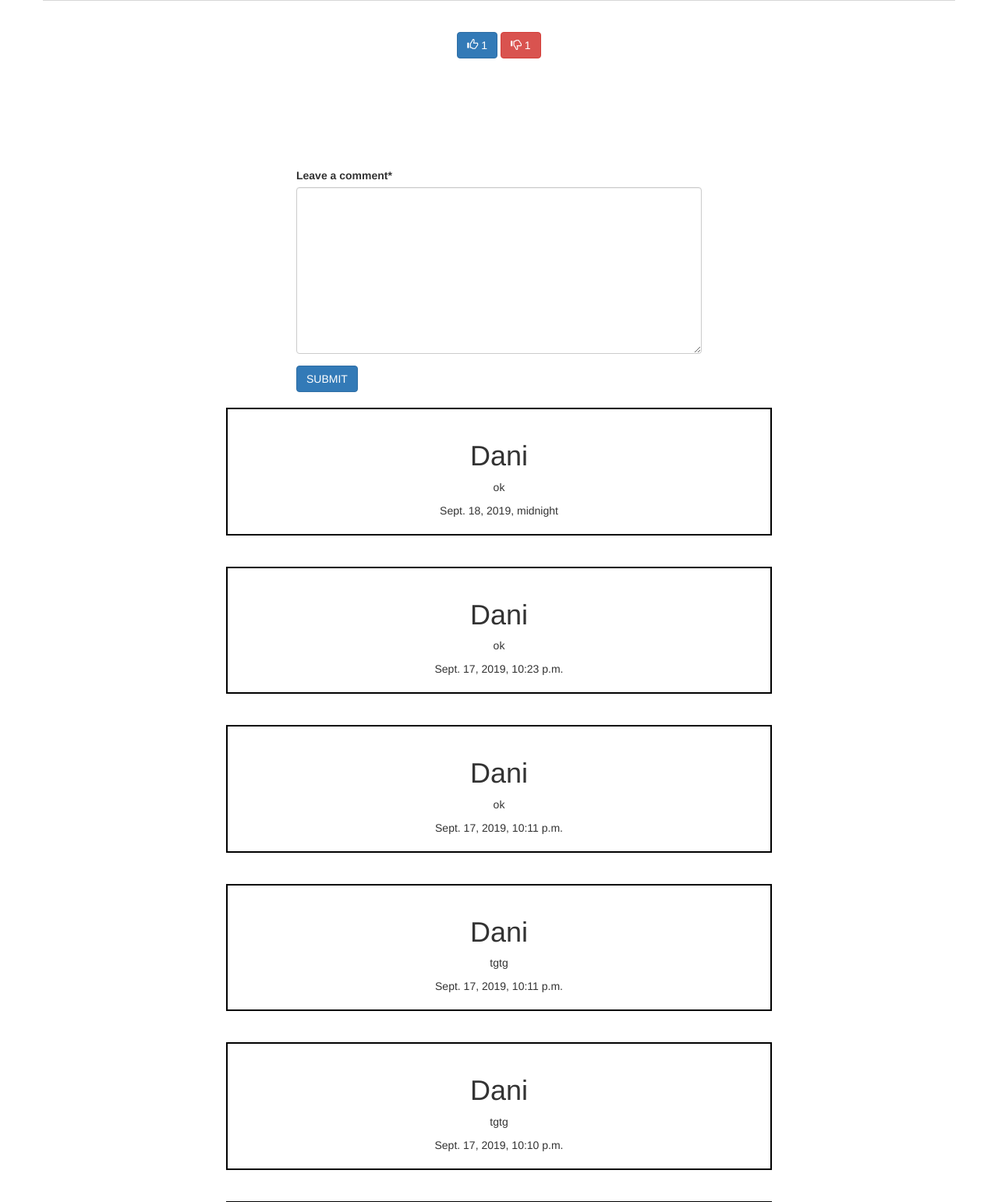
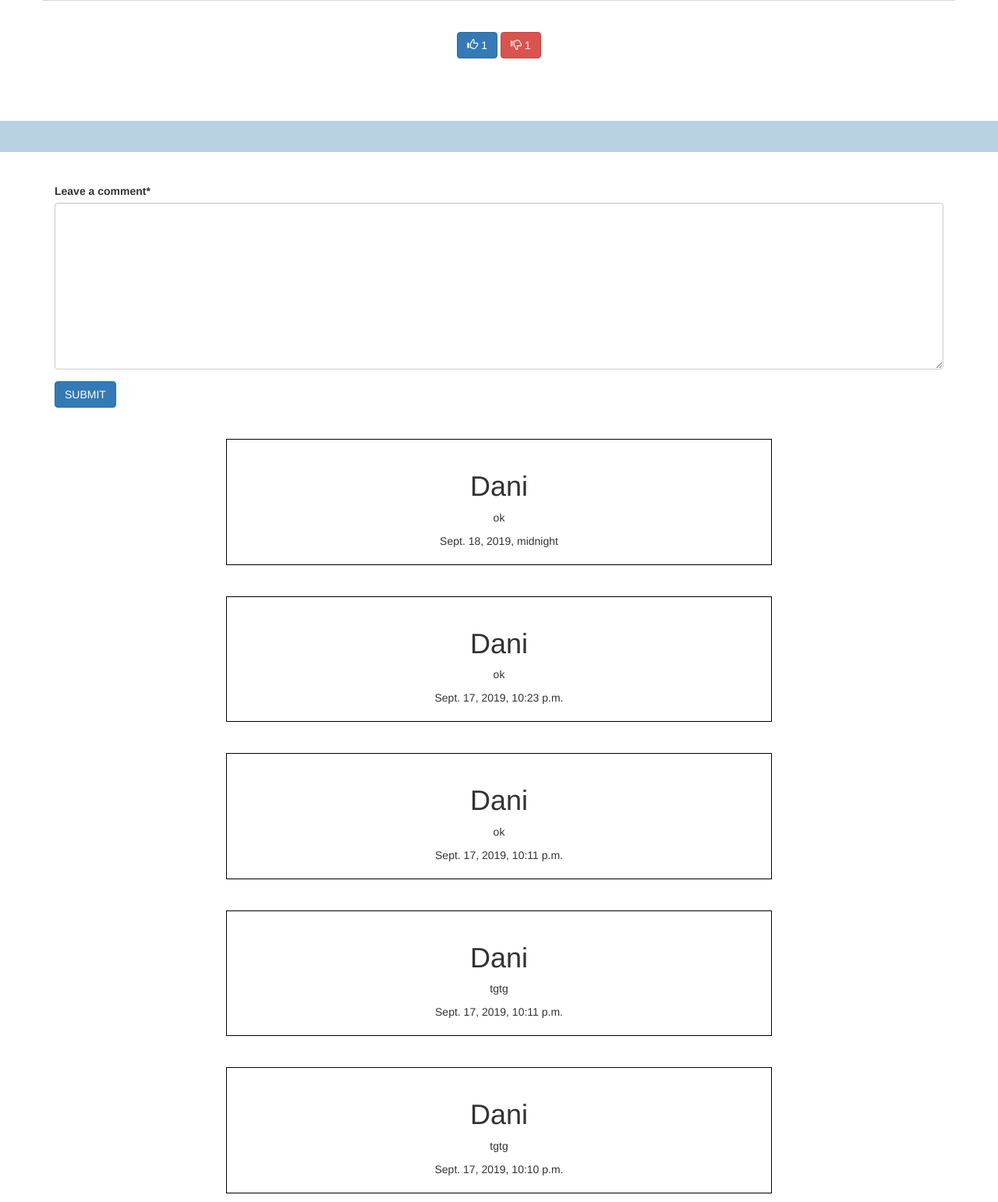
Before and after one commit to dani75i/BlogPython, a Django app: page /postone/1 in a window 1280 px wide. Shown: the part 368-1910 px from the top of the page at 78% size. Run offline with Django 3.2, Linux system fonts and the light colour scheme; a user stored in the database is signed in; data comes from the database, SQL or seed files in the repository; both versions use the stored data as it was after the commit; some libraries are stand-ins or nearby versions.

Commit message:
update front

```diff
--- a/appone/templates/appone/one_post.html
+++ b/appone/templates/appone/one_post.html
@@ -49,9 +49,7 @@
 
 <br>
 <br>
-<br>
-<br>
-<br>
+
 
 <br>
     {% if messages %}
@@ -63,20 +61,29 @@
     {% endif %}
     <br>
 
-<div style="width:550px" class="container">
+    <div style="padding: 20px;
+  text-align: center;
+  background: #B9D2E3;
+  color: white;
+  font-size: 30px;" class="header">
+
+</div>
+
+    <br>
+    <br>
+
+<div  class="container">
     <form action="" method="POST">
         {% csrf_token %}
         {{ comment|crispy }}
         <button type="submit" name="leave_comment" class="btn btn-primary">SUBMIT</button>
     </form>
-</div>
 
-
-
+    <br>
     <br>
 
     {% for Posts in all_comments %}
-        <div style="border: 2px solid black; padding: 20px;
+        <div style="border: 1px solid black; padding: 20px;
          text-align:center; width:700px; margin: 0 auto;">
             <h1>{{ Posts.author | title }}</h1>
             <p>{{ Posts.content }}</p>
@@ -87,6 +94,12 @@
         <br>
     {% endfor %}
 
+</div>
+
+
+
+
+
 
 
 {% endblock %}
```
Also changed, not shown: db.sqlite3.
